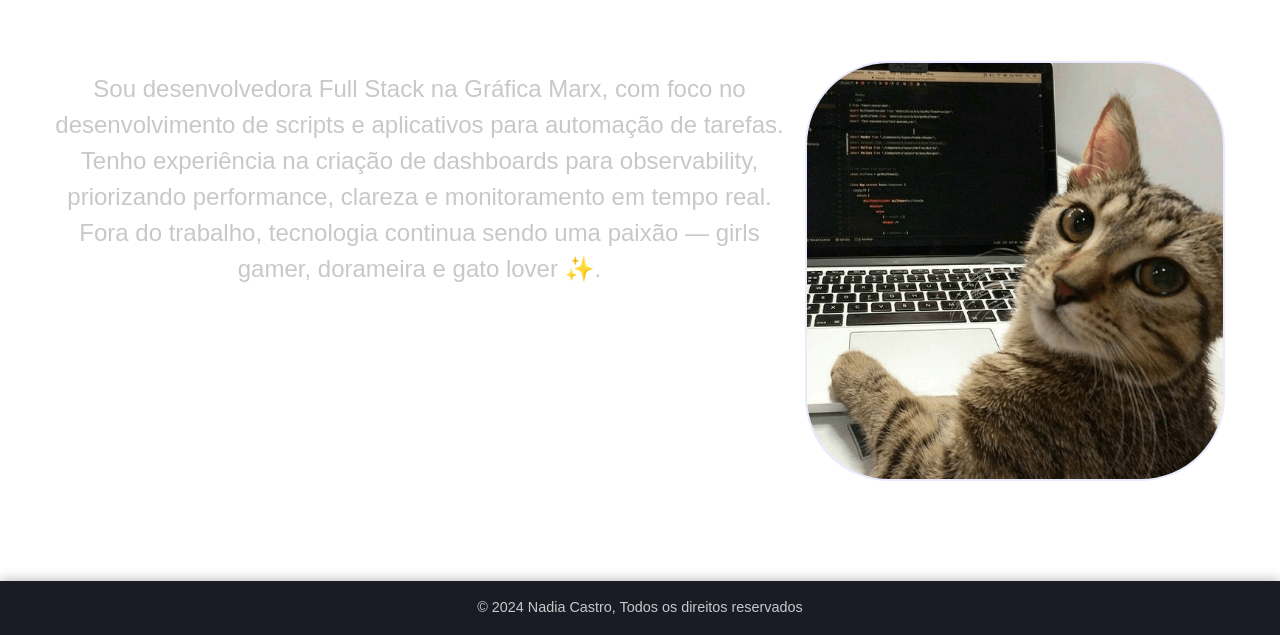
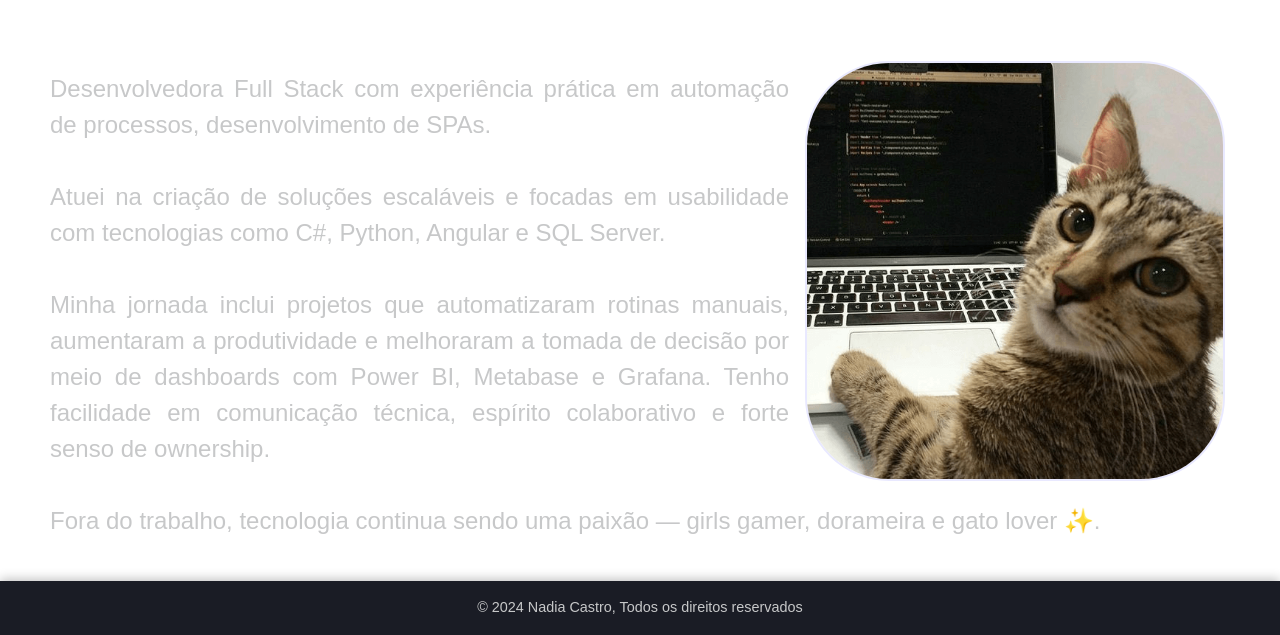
Before and after one commit to nadiacastr0/portfolio, a plain HTML site: page index.html in a window 1280 px wide. Shown: the part 165-800 px from the top of the page. Drawn offline with nearby package versions, Linux system fonts and the light colour scheme; a web font is replaced by a local one.

Commit message:
feat: atualiza seção 'Sobre' com nova estrutura e texto mais atrativo

```diff
--- a/assets/styles/css/style.css
+++ b/assets/styles/css/style.css
@@ -196,7 +196,7 @@ a {
 
 .section__text {
   padding: 0.625rem;
-  text-align: center;
+  text-align: justify;
   color: var(--text-color);
   font-size: 1.5rem;
 }
--- a/index.html
+++ b/index.html
@@ -86,12 +86,16 @@
             alt="Descrição da imagem"
           />
           <p class="section__text">
-            Sou desenvolvedora Full Stack na Gráfica Marx, com foco no
-            desenvolvimento de scripts e aplicativos para automação de tarefas.
-            Tenho experiência na criação de dashboards para observability,
-            priorizando performance, clareza e monitoramento em tempo real. Fora
-            do trabalho, tecnologia continua sendo uma paixão — girls gamer,
-            dorameira e gato lover ✨.
+            Desenvolvedora Full Stack com experiência prática em automação de processos, desenvolvimento de SPAs.
+          </p>
+          <p class="section__text">
+            Atuei na criação de soluções escaláveis e focadas em usabilidade com tecnologias como C#, Python, Angular e SQL Server.
+          </p>
+          <p class="section__text">
+            Minha jornada inclui projetos que automatizaram rotinas manuais, aumentaram a produtividade e melhoraram a tomada de decisão por meio de dashboards com Power BI, Metabase e Grafana. Tenho facilidade em comunicação técnica, espírito colaborativo e forte senso de ownership.
+          </p>
+          <p class="section__text">
+            Fora do trabalho, tecnologia continua sendo uma paixão — girls gamer, dorameira e gato lover ✨.
           </p>
         </div>
       </div>
```
Also changed, not shown: 1 other file.
